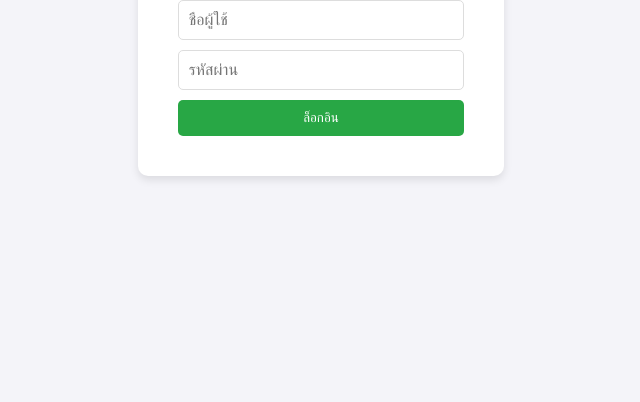
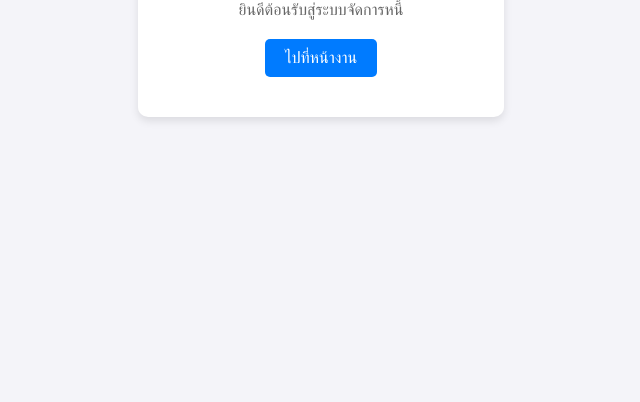
Before and after one commit to vitsarat/debtflow-vercel, a website: page public/dashboard.html in a window 1280 px wide. Shown: the part 398-800 px from the top of the page, without its empty margins (319-959 px from the left). Drawn offline with Linux system fonts and the light colour scheme.

Commit message:
Update dashboard.html

```diff
--- a/public/dashboard.html
+++ b/public/dashboard.html
@@ -42,86 +42,13 @@
         .btn:hover {
             background-color: #0056b3;
         }
-        .login-form {
-            display: flex;
-            flex-direction: column;
-            gap: 10px;
-            max-width: 300px;
-            margin: 0 auto;
-        }
-        .login-form input {
-            padding: 10px;
-            border: 1px solid #ddd;
-            border-radius: 5px;
-            font-size: 16px;
-        }
-        .login-form button {
-            padding: 10px;
-            background-color: #28a745;
-            color: #ffffff;
-            border: none;
-            border-radius: 5px;
-            cursor: pointer;
-            transition: background-color 0.3s;
-        }
-        .login-form button:hover {
-            background-color: #218838;
-        }
-        .error {
-            color: #dc3545;
-            margin-top: 10px;
-        }
-        .hidden {
-            display: none;
-        }
     </style>
 </head>
 <body>
     <div class="container">
         <h1>แดชบอร์ด - DebtFlow</h1>
-
-        <!-- ฟอร์มล็อกอิน -->
-        <div id="loginSection" class="login-form">
-            <p>สำหรับผู้ใช้ที่ได้รับอนุญาตเท่านั้น</p>
-            <input type="text" id="username" placeholder="ชื่อผู้ใช้" required>
-            <input type="password" id="password" placeholder="รหัสผ่าน" required>
-            <button onclick="login()">ล็อกอิน</button>
-            <p id="errorMessage" class="error hidden"></p>
-        </div>
-
-        <!-- เนื้อหาแดชบอร์ดหลังล็อกอิน -->
-        <div id="dashboardContent" class="hidden">
-            <p>ยินดีต้อนรับสู่ระบบจัดการหนี้</p>
-            <a href="/tasks.html" class="btn">ไปที่หน้างาน</a>
-        </div>
+        <p>ยินดีต้อนรับสู่ระบบจัดการหนี้</p>
+        <a href="/tasks.html" class="btn">ไปที่หน้างาน</a>
     </div>
-
-    <script>
-        // ตัวแปรสำหรับเก็บสถานะการล็อกอิน (เก็บใน localStorage เพื่อความง่าย)
-        const isLoggedIn = localStorage.getItem('isLoggedIn') === 'true';
-
-        // ตรวจสอบสถานะการล็อกอินเมื่อโหลดหน้า
-        if (isLoggedIn) {
-            document.getElementById('loginSection').classList.add('hidden');
-            document.getElementById('dashboardContent').classList.remove('hidden');
-        }
-
-        function login() {
-            const username = document.getElementById('username').value;
-            const password = document.getElementById('password').value;
-            const errorMessage = document.getElementById('errorMessage');
-
-            // ตัวอย่างการตรวจสอบ (ในแอปจริงควรใช้ server-side authentication)
-            if (username === 'admin' && password === 'password123') {
-                localStorage.setItem('isLoggedIn', 'true');
-                document.getElementById('loginSection').classList.add('hidden');
-                document.getElementById('dashboardContent').classList.remove('hidden');
-                errorMessage.classList.add('hidden');
-            } else {
-                errorMessage.textContent = 'ชื่อผู้ใช้หรือรหัสผ่านไม่ถูกต้อง';
-                errorMessage.classList.remove('hidden');
-            }
-        }
-    </script>
 </body>
 </html>
```
